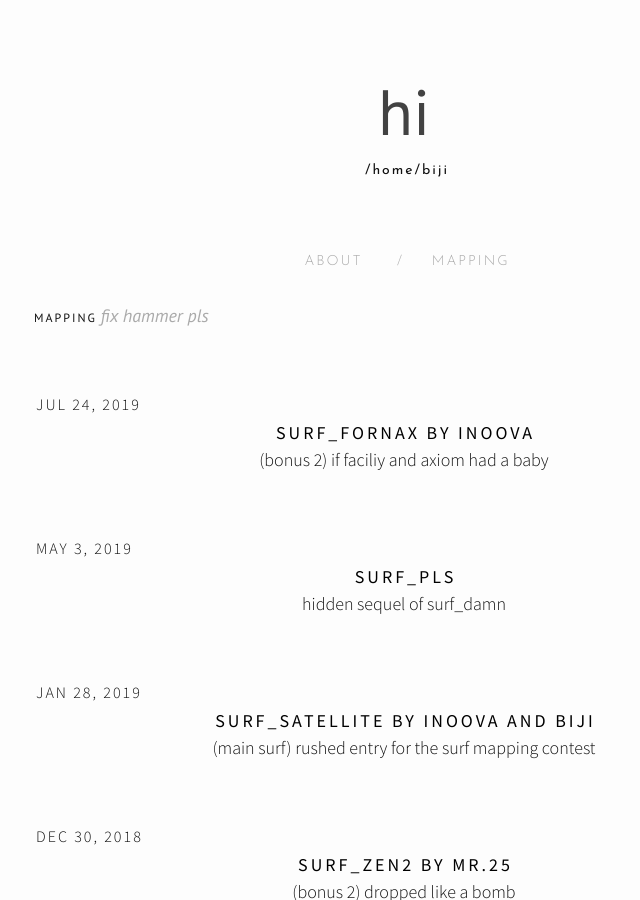
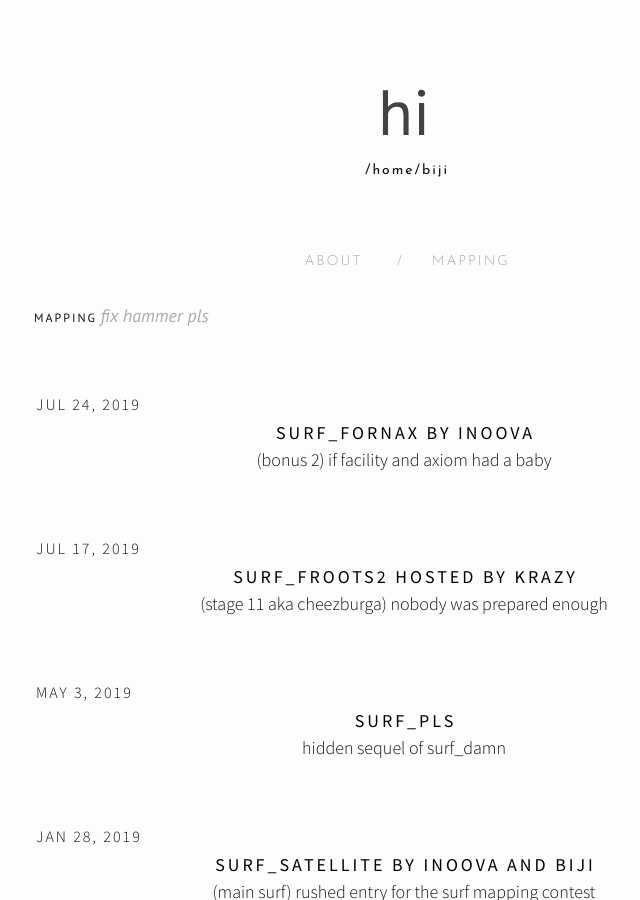
Before and after one commit to biji1/biji1.github.io, a Jekyll site: the page built from mapping.md, in a window 1280 px wide and 900 px high. Shown: the whole window, without its empty margins (236-876 px from the left). Built offline with Jekyll 4.4.1, drawn with Linux system fonts in a browser that asks for light colours; nearby versions of some CDN libraries.

Commit message:
fix typo

```diff
--- a/_posts/2019-07-17-surf_froots2.markdown
+++ b/_posts/2019-07-17-surf_froots2.markdown
@@ -1,9 +1,9 @@
 ---
 layout: post
-title:  "surf_pls"
+title:  "surf_froots2 hosted by Krazy"
 date:   2019-07-17 13:37:00 +0000
 categories: mapping
-description: (stage 11: cheezburga) nobody was prepared for it
+description: (stage 11 aka cheezburga) nobody was prepared enough
 ---
 
 {% include youtubePlayer.html id="e9Difx3pFZw" %}
--- a/_posts/2019-07-24-surf_fornax.markdown
+++ b/_posts/2019-07-24-surf_fornax.markdown
@@ -3,7 +3,7 @@
 title:  "surf_fornax by iNooVa"
 date:   2019-07-24 13:37:00 +0000
 categories: mapping
-description: (bonus 2) if faciliy and axiom had a baby
+description: (bonus 2) if facility and axiom had a baby
 ---
 
 {% include youtubePlayer.html id="9lQoiqoUL-I" %}
```
